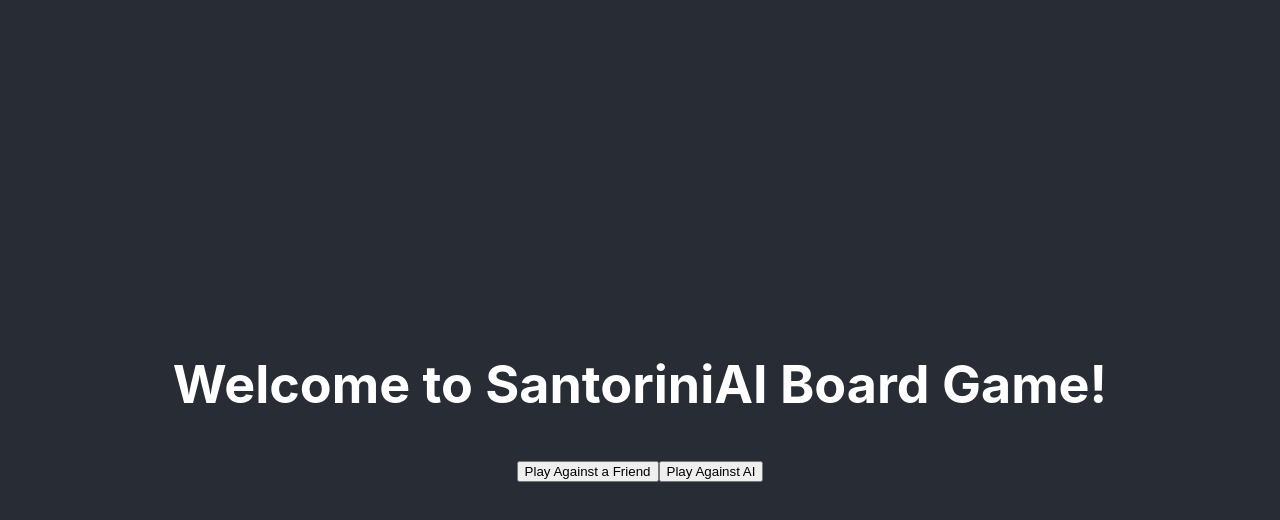
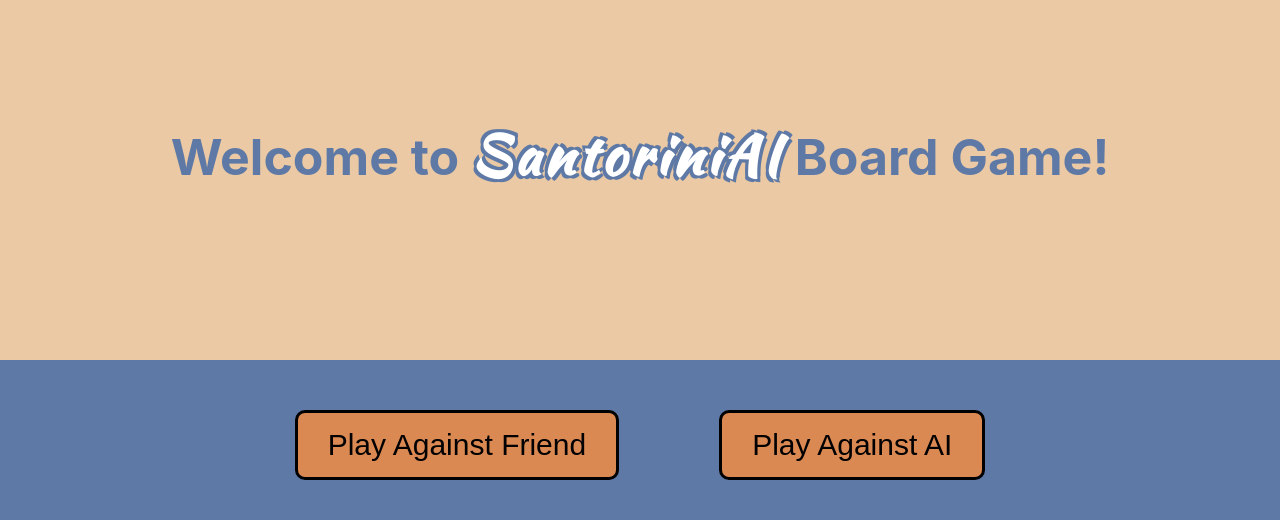
Before and after one commit to lairdc/SantoriniAI, a React (Create React App) app in the folder santoriniWebsite/client/: page / in a window 1280 px wide. Shown: the top 520 px of the page. Built offline with nearby package versions, Linux system fonts and the light colour scheme.

Commit message:
Updated .css files to improve visual component

```diff
--- a/santoriniWebsite/client/package.json
+++ b/santoriniWebsite/client/package.json
@@ -8,7 +8,7 @@
     "@testing-library/user-event": "^13.5.0",
     "react": "^18.3.1",
     "react-dom": "^18.3.1",
-    "react-scripts": "5.0.1",
+    "react-scripts": "^3.0.1",
     "web-vitals": "^2.1.4"
   },
   "scripts": {
@@ -34,5 +34,8 @@
       "last 1 firefox version",
       "last 1 safari version"
     ]
+  },
+  "devDependencies": {
+    "@babel/plugin-transform-private-property-in-object": "^7.25.7"
   }
 }
--- a/santoriniWebsite/client/src/App.css
+++ b/santoriniWebsite/client/src/App.css
@@ -1,5 +1,7 @@
 .App {
   text-align: center;
+  background-color: #5e79a6;
+  min-height: 100vh;
 }
 
 .App-logo {
@@ -14,14 +16,57 @@
 }
 
 .App-header {
-  background-color: #282c34;
-  min-height: 100vh;
+  background-color: #eac9a4;
+  min-height: 45vh;
   display: flex;
   flex-direction: column;
   align-items: center;
   justify-content: center;
   font-size: calc(10px + 2vmin);
   color: white;
+}
+
+h1 {
+  margin-top: -15px;
+}
+
+.welcome {
+  color: #5e79a6;
+  font-size: 50px;
+}
+
+.santorini {
+  color: #ffffff;
+  text-shadow: 3px 3px 0 #5e79a6,
+               -3px -3px 0 #5e79a6,
+               3px -3px 0 #5e79a6,
+               -3px 3px 0 #5e79a6;
+  font-family:'KaushanScript', sans-serif;
+  font-size: 55px;
+  font-weight: bold;
+  letter-spacing: 4px;
+}
+
+button {
+  padding: 15px 30px;
+  font-size: 30px;
+  background-color: #db8953;
+  color: #000000;
+  border: 3px solid #000000;
+  border-radius: 10px;
+  cursor: pointer;
+}
+
+button:hover {
+  background-color: #14d0e3;
+  color: #000000;
+}
+
+.button-container {
+  display: flex;
+  gap: 100px;
+  margin-top: 50px;
+  justify-content: center;
 }
 
 .App-link {
--- a/santoriniWebsite/client/src/App.js
+++ b/santoriniWebsite/client/src/App.js
@@ -1,20 +1,25 @@
 import React from 'react';
+import './fonts.css';
 import './App.css';
 
 function App() {
   return (
     <div className="App">
       <header className="App-header">
-        <h1>Welcome to SantoriniAI Board Game!</h1>
-        <div>
+      <h1>
+        <span className="welcome">Welcome to </span>
+        <span className="santorini">SantoriniAI</span>
+        <span className="welcome"> Board Game!</span>
+      </h1>
+      </header>
+        <div className="button-container">
           <button onClick={() => alert('Playing against a friend')}>
-            Play Against a Friend
+            Play Against Friend
           </button>
           <button onClick={() => alert('Playing against AI')}>
             Play Against AI
           </button>
         </div>
-      </header>
     </div>
   );
 }
--- /dev/null
+++ b/santoriniWebsite/client/src/fonts.css
@@ -0,0 +1,6 @@
+@font-face {
+    font-family: 'KaushanScript';
+    src: url('./fonts/KaushanScript-Regular.otf') format('opentype');
+    font-weight: normal;
+    font-style: normal;
+}
```
Also changed, not shown: santoriniWebsite/client/src/fonts/KaushanScript-Regular.otf (added), 1 other file (tests, documents, lock files or other folders).
